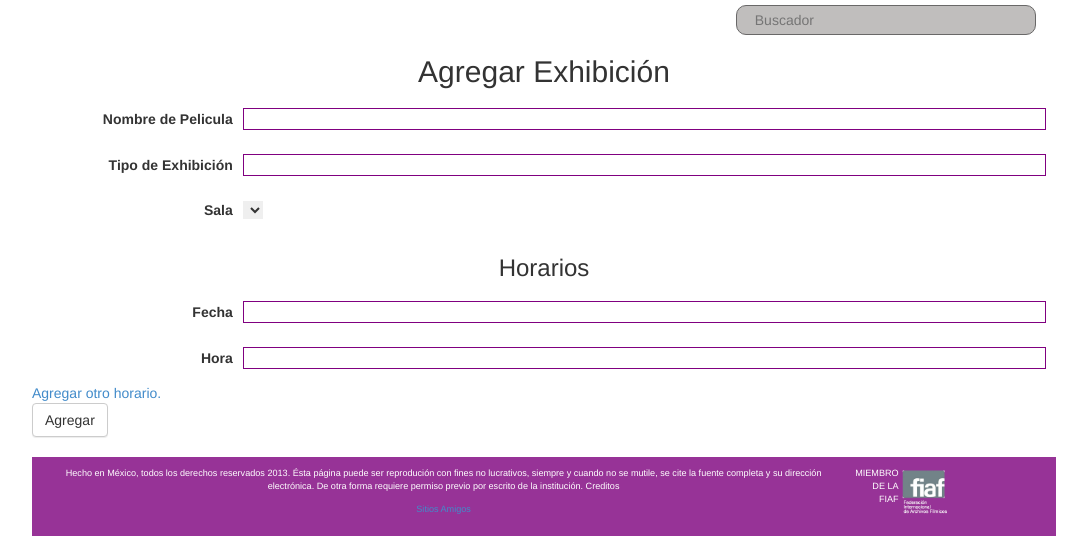
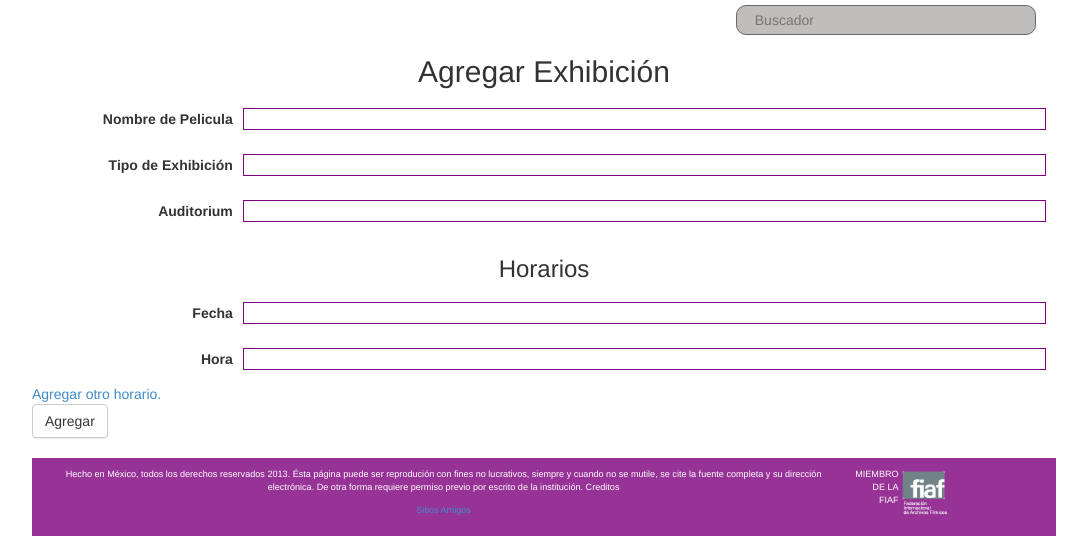
Before and after one commit to monyc2000/filmoteca, a CakePHP app: the page made by app/View/Exhibitions/admin_add.ctp in a window 1280 px wide. Shown: the part 223-759 px from the top of the page, without its empty margins (96-1183 px from the left). Run offline with PHP 8.4 and a stand-in for CakePHP, Linux system fonts and the light colour scheme; the template is opened without the code that fills it: most values are stand-ins (such as "Sample title", 1, 10 or a date in 2020); form fields are guessed from the names that the template uses; lists and menus that the app fills with data are empty; some libraries are stand-ins or nearby versions.

Commit message:
Se agrego una regla de pluralización para las salas (auditoriums) ya que no se pluralizaba bien.

```diff
--- a/app/Config/bootstrap.php
+++ b/app/Config/bootstrap.php
@@ -60,7 +60,7 @@ Cache::config('default', array('engine' => 'File'));
  * Inflector::rules('plural', array('rules' => array(), 'irregular' => array(), 'uninflected' => array()));
  *
  */
-
+Inflector::rules('plural', array('irregular' => array('auditorium' => 'auditoriums')));
 /**
  * Plugins need to be loaded manually, you can either load them one by one or all of them in a single call
  * Uncomment one of the lines below, as you need. Make sure you read the documentation on CakePlugin to use more
--- a/app/View/Exhibitions/admin_add.ctp
+++ b/app/View/Exhibitions/admin_add.ctp
@@ -21,8 +21,8 @@ echo $this->Form->input('Película', array(
 	'name' => 'data[Exhibition][film_id]',
 	'value' => -1,
 	'id' => 'film_id'));
-//echo $this->Form->input('Exhibition.auditorium_id'); // no funciona ¿porqué?
-echo $this->Form->input('Sala', array('options' => $auditoriums, 'name' => 'data[Exhibition][auditorium_id]'));
+echo $this->Form->input('Exhibition.auditorium_id');
+//echo $this->Form->input('Sala', array('options' => $auditoriums, 'name' => 'data[Exhibition][auditorium_id]'));
 ?>
 <h3>Horarios</h3>
 <?php
```
